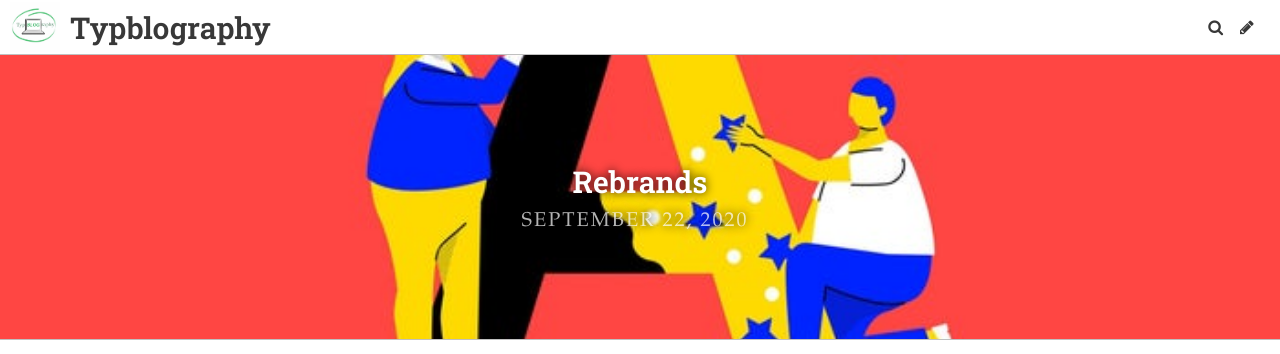
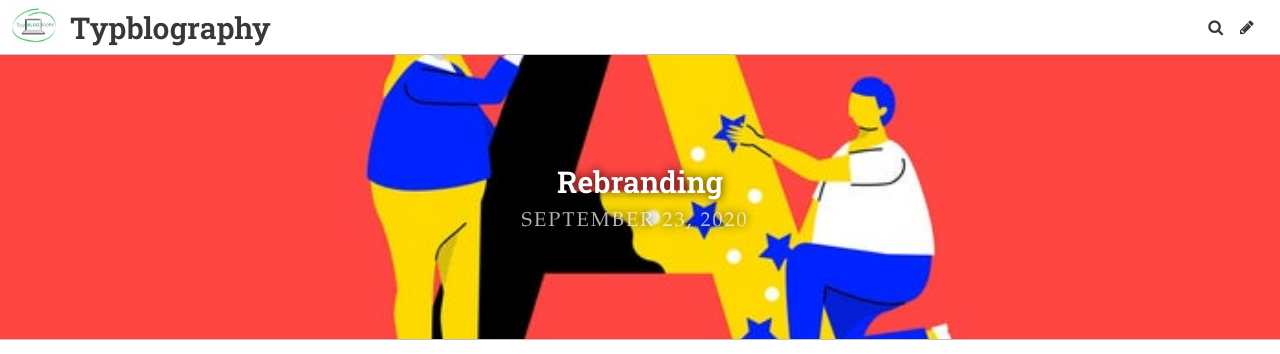
Before and after one commit to Beccy932/mybrookesblog, a Jekyll site: the page built from _posts/2020-09-22-rebrands.md, in a window 1280 px wide. Shown: the top 354 px of the page. Built offline with Jekyll 4.4.1, drawn with Linux system fonts in a browser that asks for light colours; some web fonts are replaced.

Commit message:
Update Post “2020-09-22-rebrands”

```diff
--- a/_posts/2020-09-22-rebrands.md
+++ b/_posts/2020-09-22-rebrands.md
@@ -1,7 +1,7 @@
 ---
 layout: post
-title: Rebrands
-date: 2020-09-22T17:37:15.544Z
+title: Rebranding
+date: 2020-09-23T14:19:41.217Z
 header_feature_image: ../uploads/20190805183813-gettyimages-1132167159-crop.jpeg
 comments: true
 ---
```
